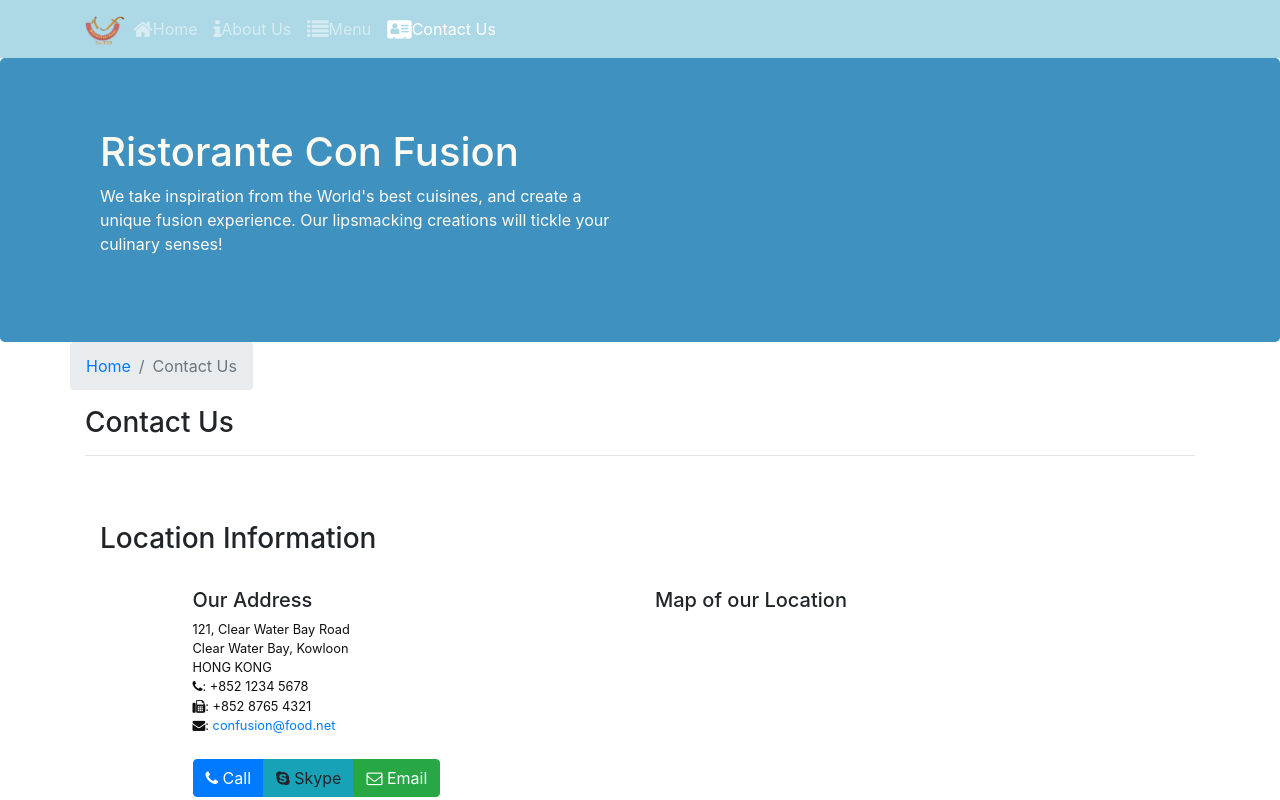
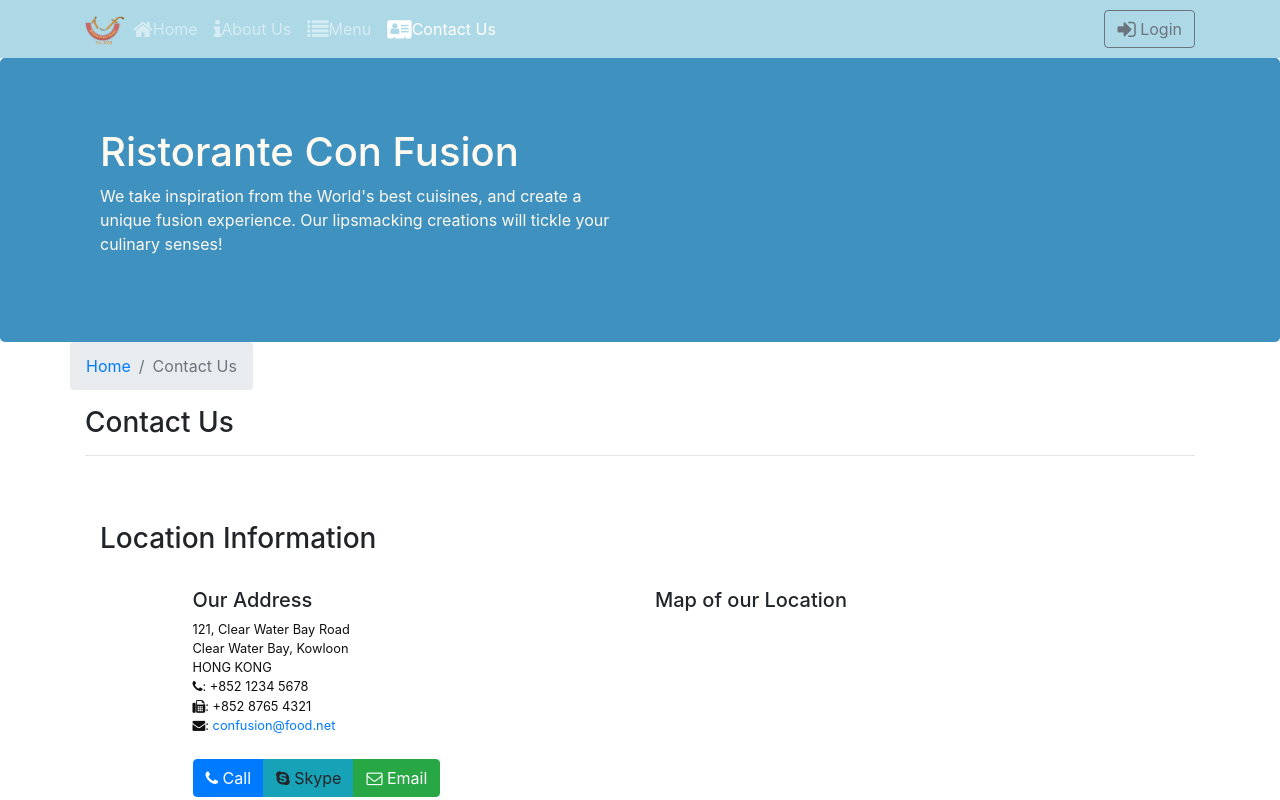
Before and after one commit to fastsnail123/React, a React (Create React App) app: page /contactus in a window 1280 px wide. Shown: the top 800 px of the page. Built offline with nearby package versions, Linux system fonts and the light colour scheme.

Commit message:
uncontrolled forms

```diff
--- a/src/components/HeaderComponent.js
+++ b/src/components/HeaderComponent.js
@@ -7,6 +7,14 @@
   Collapse,
   NavItem,
   Jumbotron,
+  Button,
+  Modal,
+  ModalHeader,
+  ModalBody,
+  Form,
+  FormGroup,
+  Input,
+  Label
 } from "reactstrap";
 import { NavLink } from "react-router-dom";
 
@@ -14,9 +22,12 @@
     constructor(props){
         super(props);
         this.state={
-            isNavOpen: false
+            isNavOpen: false,
+            isModalOpen:false
         };
         this.toggleNav= this.toggleNav.bind(this);
+        this.toggleModal= this.toggleModal.bind(this);
+        this.handleLogin=this.handleLogin.bind(this);
     }
 
 
@@ -26,9 +37,22 @@
         });
     }
 
+    toggleModal(){
+      this.setState({
+        isModalOpen: !this.state.isModalOpen
+    });
+    }
+
+    handleLogin(event){
+      this.toggleModal();
+      alert("username: "+this.username.value+" Password: "+this.password.value
+      + " Remember: "+this.remember.checked);
+      event.preventDefault();
+    }
+
   render() {
     return (
-      <div>
+      <React.Fragment>
         <Navbar dark expand="md">
           <div className="container">
               <NavbarToggler onClick={this.toggleNav} />
@@ -63,6 +87,13 @@
                 </NavLink>
               </NavItem>
             </Nav>
+            <Nav className="ml-auto" navbar>
+              <NavItem>
+                <Button outline onClick={this.toggleModal}>
+                  <span className="fa fa-sign-in fa-lg"></span> Login
+                </Button>
+              </NavItem>
+            </Nav>
             </Collapse>
           </div>
         </Navbar>
@@ -80,7 +111,32 @@
             </div>
           </div>
         </Jumbotron>
-      </div>
+        <Modal isOpen={this.state.isModalOpen} toggle={this.toggleModal}>
+          <ModalHeader toggle={this.toggleModal}>Login</ModalHeader>
+          <ModalBody>
+            <Form onSubmit={this.handleLogin}>
+              <FormGroup>
+                <Label htmlFor="username">Username</Label>
+                <Input type="text" id="username" name="username"
+                innerRef={(input) =>this.username=input}/>
+              </FormGroup>
+              <FormGroup>
+                <Label htmlFor="password">Password</Label>
+                <Input type="password" id="password" name="password"
+                innerRef={(input) =>this.password=input}/>
+              </FormGroup>
+              <FormGroup check>
+                <Label check>
+                  <Input type="checkbox" name="remember"
+                  innerRef={(input) =>this.remember=input} /> Remember me?
+
+                </Label>
+              </FormGroup>
+              <Button type="submit" value="submit" className="bg-primary">Login</Button>
+            </Form>
+          </ModalBody>
+        </Modal>
+      </React.Fragment>
     );
   }
 }
```
